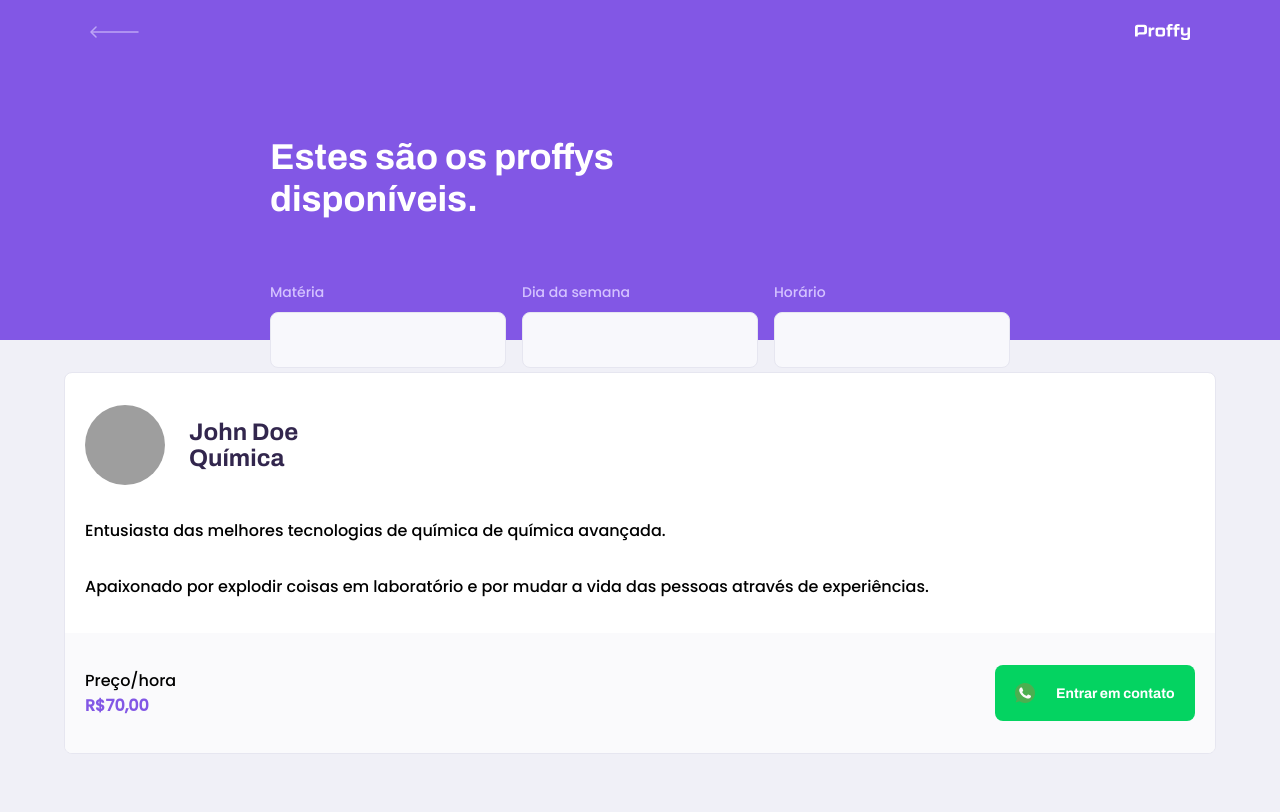
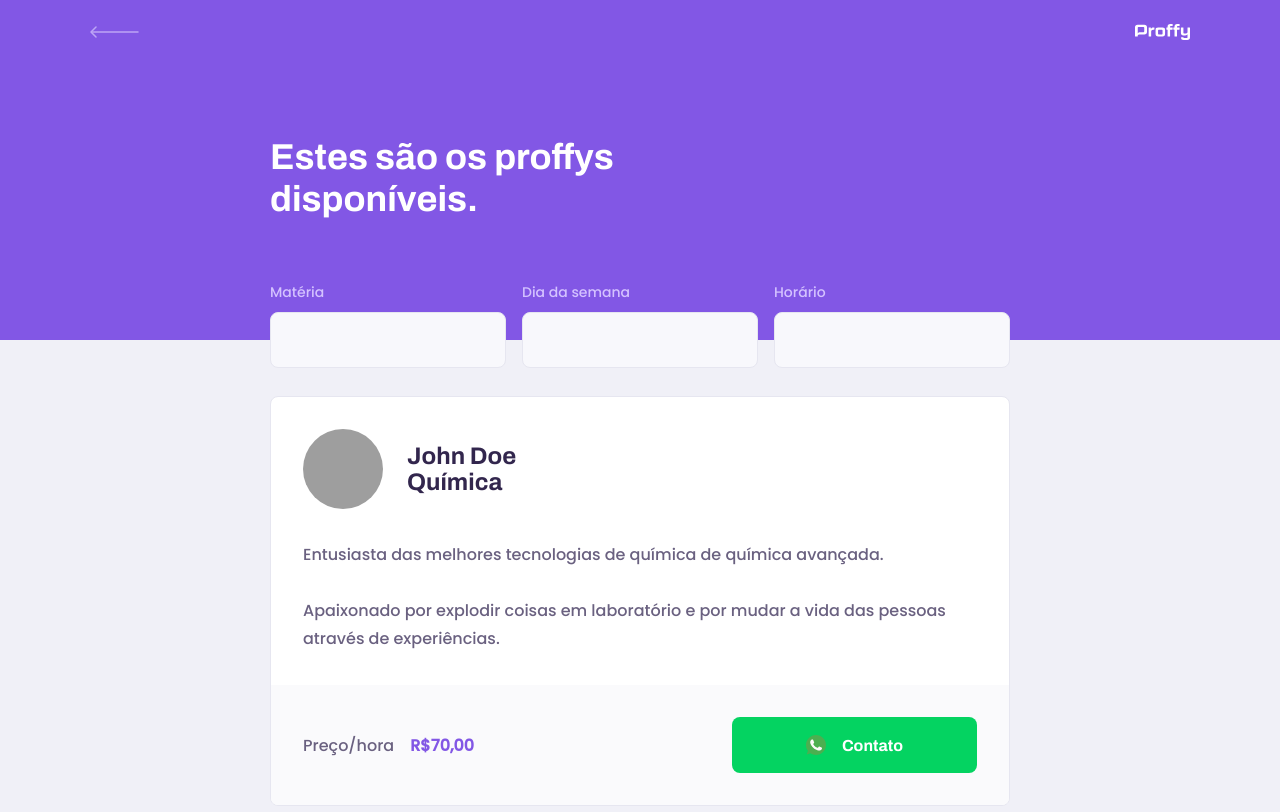
Before and after one commit to daniel21h/proffy-web, a React (Create React App) app: page /study in a window 1280 px wide. Shown: the top 812 px of the page. Built offline with nearby package versions, Linux system fonts and the light colour scheme; grey boxes are pictures that could not be loaded; the HTML template or start-up script is replaced by a standard one.

Commit message:
feat: layout adjustment of the teacher-item

```diff
--- a/src/assets/styles/global.css
+++ b/src/assets/styles/global.css
@@ -47,6 +47,7 @@
 button,
 textarea {
   font: 500 1.6rem Poppins;
+  color: var(--color-text-base);
 }
 
 .container {
--- a/src/pages/TeacherList/index.tsx
+++ b/src/pages/TeacherList/index.tsx
@@ -57,7 +57,7 @@
 
             <button type="button">
               <img src={whatsappIcon} alt="Whatsapp"/>
-              Entrar em contato
+              Contato
             </button>
           </footer>
         </article>
--- a/src/pages/TeacherList/styles.css
+++ b/src/pages/TeacherList/styles.css
@@ -125,7 +125,7 @@
   align-items: center;
   justify-content: space-evenly;
   transition: 0.2s;
-  margin-left: 3rem;
+  margin-left: 5rem;
 }
 
 .teacher-item footer button:hover {
@@ -148,4 +148,34 @@
   #search-teachers .input-block + .input-block {
     margin-top: 0rem;
   }
+
+  #page-teacher-list main {
+    padding: 3.2rem 0;
+    max-width: 740px;
+    margin: 0 auto;
+  }
+
+  .teacher-item header,
+  .teacher-item footer {
+    padding: 3.2rem;
+  }
+
+  .teacher-item > p {
+    padding: 0 3.2rem;
+  }
+
+  .teacher-item footer p strong {
+    display: initial;
+    margin-left: 1.6rem;
+  }
+
+  .teacher-item footer button {
+    width: 24.5rem;
+    font-size: 1.6rem;
+    justify-content: center;
+  }
+
+  .teacher-item footer button img {
+    margin-right: 1.6rem;
+  }
 }
```
